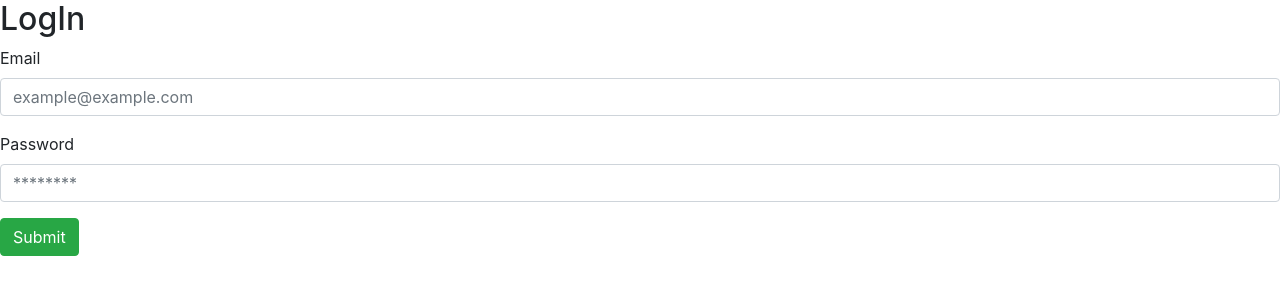
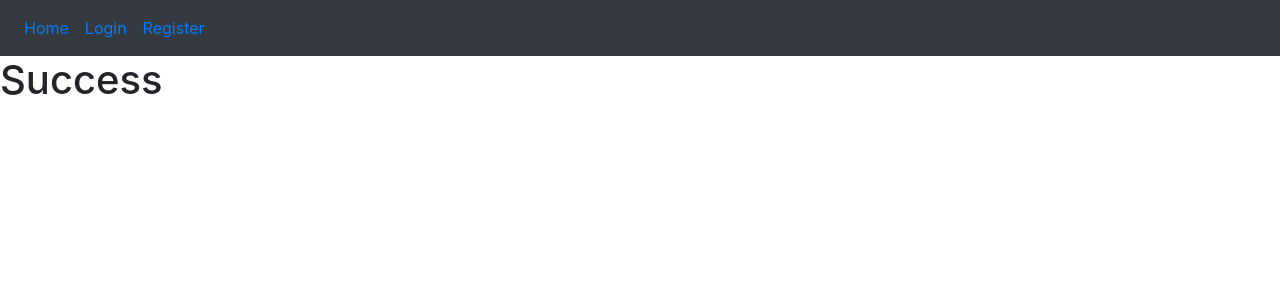
Before and after one commit to Maja18/SportClub, a React app in the folder frontend/: page /register in a window 1280 px wide. Shown: the top 300 px of the page. Built offline with nearby package versions, Linux system fonts and the light colour scheme.

Commit message:
[FeatureUpdate] added navbar and router

```diff
--- a/frontend/package.json
+++ b/frontend/package.json
@@ -36,6 +36,8 @@
     "react": "^18.2.0",
     "react-dev-utils": "^5.0.2",
     "react-dom": "^18.2.0",
+    "react-router": "^6.4.3",
+    "react-router-dom": "^6.4.3",
     "reactstrap": "^8.10.1",
     "resolve": "1.6.0",
     "style-loader": "0.19.0",
--- a/frontend/src/App.js
+++ b/frontend/src/App.js
@@ -1,13 +1,17 @@
 import React, { Component } from 'react';
 import './App.css';
 import Login from './components/LogIn/Login';
+import NavBar from './components/NavBar/NavBar';
+import { BrowserRouter } from 'react-router-dom';
 
 class App extends Component {
   render() {
     return (
-    <div>
-      <Login></Login>
-    </div>
+      <BrowserRouter>
+        <div>
+          <NavBar></NavBar>
+        </div>
+      </BrowserRouter>
     );
   }
 }
--- /dev/null
+++ b/frontend/src/components/NavBar/NavBar.js
@@ -0,0 +1,38 @@
+import React from 'react';
+import {
+    Navbar,
+    NavItem,
+    NavLink,
+    Nav
+} from 'reactstrap';
+import { Route, Link, Routes } from 'react-router-dom';
+import Register from '../Register/Register'
+import Login from '../LogIn/Login';
+
+const NavBar = () => {
+
+    return (
+        <div>
+            <Navbar color="dark"  expand="md">
+                <Nav className="mr-auto" navbar>
+                    <NavItem>
+                        <NavLink href="#">Home</NavLink>
+                    </NavItem>
+                    <NavItem>
+                        <NavLink tag={Link} to="/login">Login</NavLink>
+                    </NavItem>
+                    <NavItem>
+                        <NavLink tag={Link} to="/register">Register</NavLink>
+                    </NavItem>
+                </Nav>
+            </Navbar>
+            <Routes>
+                <Route path="/register" element={<Register/>} ></Route>
+                <Route path="/login" element={<Login/>}></Route>
+            </Routes>
+        </div>
+    );
+
+};
+
+export default NavBar;
--- a/frontend/src/components/Register/Register.js
+++ b/frontend/src/components/Register/Register.js
@@ -0,0 +1,12 @@
+import React from 'react';
+
+const Register = () => {
+    return(
+        <div>
+            <h1>Success</h1>
+        </div>
+    );
+
+};
+
+export default Register
```
Also changed, not shown: frontend/src/components/LogIn/Login.js (indentation only), frontend/src/components/NavBar/NavBar.css (added), 1 other file (tests, documents, lock files or other folders).
